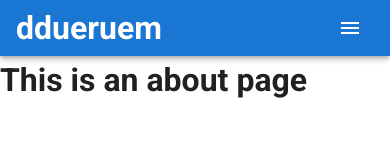
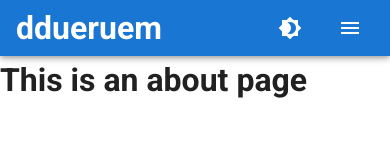
Before and after one commit to OBDDimal/variability.dev-database, a Vue app in the folder frontend/: page /about in a window 390 px wide. Shown: the top 160 px of the page. Built offline with nearby package versions, Linux system fonts and the light colour scheme.

Commit message:
- made darkmode button in mobile mode extra - removed ddueruem capitalization

```diff
--- a/frontend/src/components/Navigation.vue
+++ b/frontend/src/components/Navigation.vue
@@ -30,6 +30,14 @@
       </div>
       <v-spacer></v-spacer>
       <div class="hidden-lg-and-up">
+        <v-btn
+          icon
+          class="mr-3"
+          @click="$vuetify.theme.dark = !$vuetify.theme.dark"
+        >
+          <v-icon v-if="$vuetify.theme.dark"> mdi-brightness-7 </v-icon>
+          <v-icon v-else> mdi-brightness-4 </v-icon>
+        </v-btn>
         <v-btn
             icon
             @click.stop="drawer = !drawer"
--- a/frontend/src/views/HomeView.vue
+++ b/frontend/src/views/HomeView.vue
@@ -1,6 +1,6 @@
 <template>
   <div class="mainView">
-    <h3 class="text-h3 mb-2 mt-8">Welcome to Ddueruem</h3>
+    <h3 class="text-h3 mb-2 mt-8">Welcome to ddueruem</h3>
     <h5 class="text-h5 mb-4">
       A web service for sharing feature model instances and collaborative
       benchmarking
```
